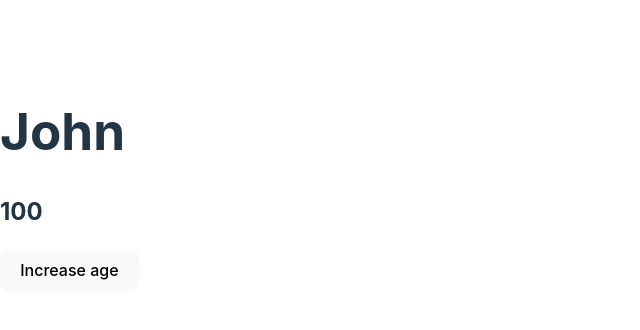
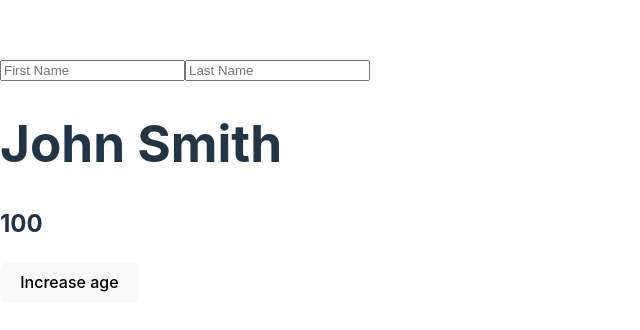
Before and after one commit to Kbouti/reactPractice, a React (Vite) app in the folder my-first-react-app/: page / in a window 1280 px wide. Shown: the part 220-550 px from the top of the page, without its empty margins (0-640 px from the left). Built offline with nearby package versions, Linux system fonts and the light colour scheme.

Commit message:
Complete final section exercise

```diff
--- a/my-first-react-app/src/exercise.jsx
+++ b/my-first-react-app/src/exercise.jsx
@@ -10,23 +10,38 @@ import { useState } from "react";
 // *******************************************************************************************
 
 function Person() {
-  const [person, setPerson] = useState({ name: "John", age: 100 });
+  const [person, setPerson] = useState({
+    firstName: "John",
+    lastName: "Smith",
+    age: 100,
+  });
+
+  const fullName = person.firstName + " " + person.lastName;
   const handleIncreaseAge = () => {
-    // This^^ is super helpful syntax for: Copy this object, but change this one thing
-    console.log(`in handleIncreaseAge (before setPerson call:`, person);
-    setPerson((prevPerson) => ({ ...person, age: prevPerson.age + 1 }));
-    setPerson((prevPerson) => ({ ...person, age: prevPerson.age + 1 }));
-    //  Using prevPerson as a callback like this instead of just passing the new object to setPerson allows us to run this twice in a row and actually increment age twice.
-    //  This allowed us to get and set the new age, then access the new state in the next line
-
-    console.log(`in handleIncreaseAge (after setPerson call:`, person);
+    setPerson({ ...person, age: person.age + 1 });
   };
 
-  console.log(`during render:`, person);
+  const handleFirstNameChange = (e) => {
+    setPerson({ ...person, firstName: e.target.value });
+  };
+
+  const handleLastNameChange = (e) => {
+    setPerson({ ...person, lastName: e.target.value });
+  };
 
   return (
     <>
-      <h1>{person.name}</h1>
+      <input
+        type="text"
+        placeholder="First Name"
+        onChange={handleFirstNameChange}
+      ></input>
+      <input
+        type="text"
+        placeholder="Last Name"
+        onChange={handleLastNameChange}
+      ></input>
+      <h1>{fullName}</h1>
       <h2>{person.age}</h2>
       <button onClick={handleIncreaseAge}>Increase age</button>
     </>
```
